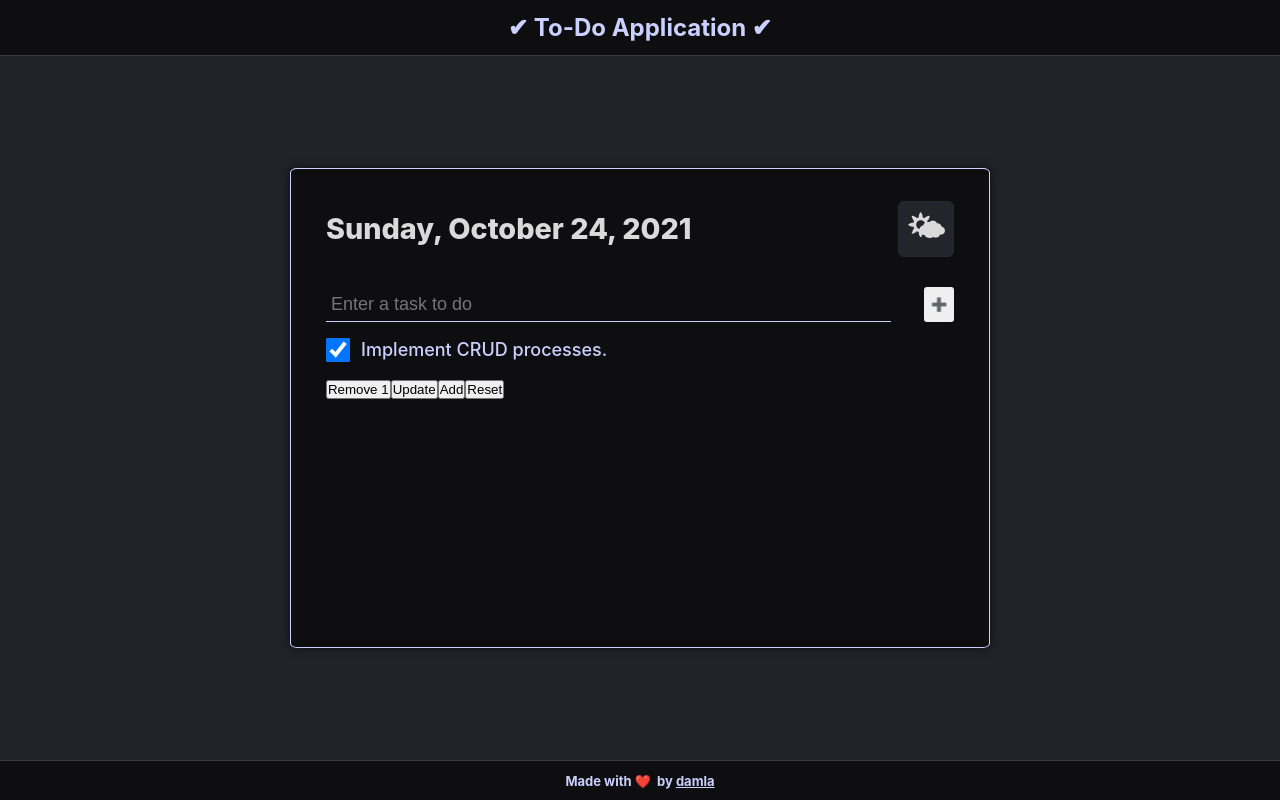
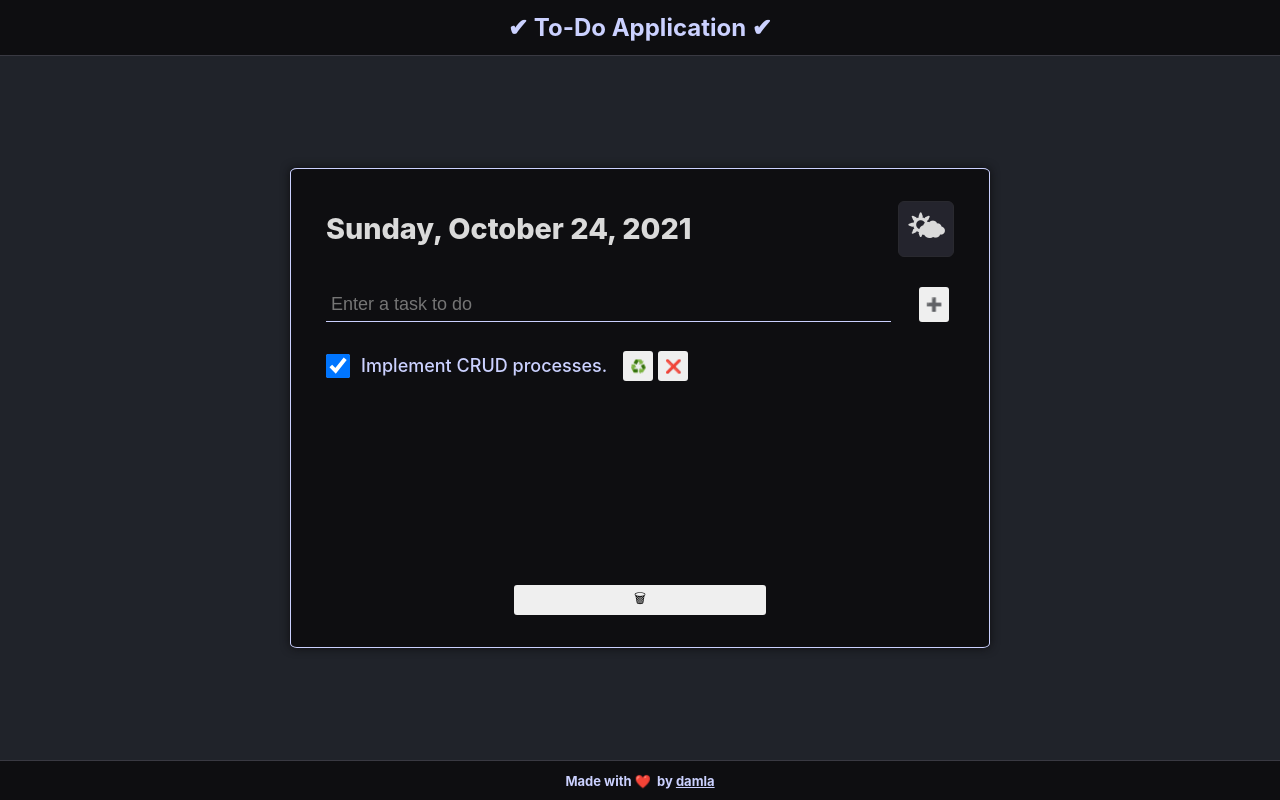
Before and after one commit to patika-hepsiburada-react-bootcamp/odev-5-damla, a React (Create React App) app: page / in a window 1280 px wide. Built offline with nearby package versions, Linux system fonts and the light colour scheme.

Commit message:
[#6, #9] feat: implement functionality of the components

```diff
--- /dev/null
+++ b/src/components/Button/index.tsx
@@ -0,0 +1,25 @@
+import { ReactElement } from "react";
+import styles from "./styles.module.scss";
+import classnames from "classnames";
+
+interface Props {
+  text: string;
+  type?: string;
+  onClick: any;
+}
+
+export default function Button({ text, onClick, type }: Props): ReactElement {
+  return (
+    <button
+      onClick={onClick}
+      className={classnames(
+        styles.container,
+        type === "remove" && styles.remove,
+        type === "removeAll" && styles.removeAll,
+        type === "update" && styles.update
+      )}
+    >
+      {text}
+    </button>
+  );
+}
--- /dev/null
+++ b/src/components/Button/styles.module.scss
@@ -0,0 +1,31 @@
+@use "../../global/variables.scss" as variables;
+
+.container {
+  outline: unset;
+  border: unset;
+  width: 30px;
+  height: 30px;
+  min-width: 30px;
+  min-height: 30px;
+  border-radius: 3px;
+
+  &:hover {
+    background-color: variables.$secondary-font-color;
+  }
+}
+
+.update {
+  margin-right: 5px;
+}
+
+.remove .update {
+  background-color: variables.$primary-bg-color;
+
+  @media only screen and (max-width: variables.$tablet-width) {
+    background-color: variables.$secondary-font-color;
+  }
+}
+
+.removeAll {
+  width: 40%;
+}
--- a/src/components/Container/index.tsx
+++ b/src/components/Container/index.tsx
@@ -1,13 +1,16 @@
 import { ReactElement, ReactNode } from "react";
 import { getCurrentDay } from "../../utils/helpers";
+import Button from "../Button";
 import Emoji from "../Emoji";
 import styles from "./styles.module.scss";
+import { useTodo } from "../../contexts/TodoContext";
 
 interface Props {
   children: ReactNode;
 }
 
 export default function Container({ children }: Props): ReactElement {
+  const { removeAll } = useTodo();
   return (
     <div className={styles.container}>
       <div className={styles.header}>
@@ -15,7 +18,9 @@ export default function Container({ children }: Props): ReactElement {
         <Emoji />
       </div>
       <div className={styles.body}>{children}</div>
-      <div></div>
+      <div className={styles.footer}>
+        <Button onClick={removeAll} text="🗑" type="removeAll" />
+      </div>
     </div>
   );
 }
--- a/src/components/Container/styles.module.scss
+++ b/src/components/Container/styles.module.scss
@@ -67,4 +67,12 @@
     height: 100%;
     width: 100%;
   }
+
+  .footer {
+    min-width: 90%;
+    display: flex;
+    align-items: center;
+    justify-content: center;
+    padding-bottom: 2rem;
+  }
 }
--- a/src/components/TodoList/index.tsx
+++ b/src/components/TodoList/index.tsx
@@ -6,8 +6,7 @@ import { nanoid } from "nanoid";
 
 export default function TodoList(): ReactElement {
   const [task, setTask] = useState("");
-  const { todoItems, addTodoItem, removeTodoItem, removeAll, updateTodoItem } =
-    useTodo();
+  const { todoItems, addTodoItem } = useTodo();
 
   const handleChange = (event: React.ChangeEvent<HTMLInputElement>) => {
     // TODO: check if it is empty
@@ -38,26 +37,12 @@ export default function TodoList(): ReactElement {
             onClick={handleSubmit}
           />
         </div>
-        {todoItems.map((item, i) => (
-          <TodoListItem key={i} item={item} />
-        ))}
+        <div className={styles.items}>
+          {todoItems.map((item, i) => (
+            <TodoListItem key={i} item={item} />
+          ))}
+        </div>
       </li>
-      <button onClick={() => removeTodoItem("1")}>Remove 1</button>
-      <button
-        onClick={() =>
-          updateTodoItem("1", { id: "1", value: "test task", done: true })
-        }
-      >
-        Update
-      </button>
-      <button
-        onClick={() =>
-          addTodoItem({ id: nanoid(), value: "test task", done: false })
-        }
-      >
-        Add
-      </button>
-      <button onClick={removeAll}>Reset</button>
     </>
   );
 }
--- a/src/components/TodoList/styles.module.scss
+++ b/src/components/TodoList/styles.module.scss
@@ -7,8 +7,11 @@
   .add {
     display: flex;
     justify-content: space-between;
+    padding-bottom: 1rem;
   }
+
   .field {
+    margin-right: 5px;
     outline: unset;
     border: unset;
     background-color: transparent;
@@ -26,16 +29,15 @@
     min-width: 30px;
     min-height: 100%;
     border-radius: 3px;
+    margin-right: 5px;
 
     &:hover {
       background-color: variables.$secondary-font-color;
     }
   }
 
-  @media only screen and (max-width: variables.$tablet-width) {
-    &:first-child {
-      padding-top: 1rem;
-      border-top: solid 1px variables.$secondary-font-color;
-    }
+  .items {
+    display: flex;
+    flex-direction: column-reverse;
   }
 }
--- a/src/components/TodoListItem/index.tsx
+++ b/src/components/TodoListItem/index.tsx
@@ -1,15 +1,34 @@
-import { ReactElement } from "react";
+import { ReactElement, useState } from "react";
 import styles from "./styles.module.scss";
 import { TodoItem } from "../../interfaces";
 import { useTodo } from "../../contexts/TodoContext";
 import classNames from "classnames";
+import Button from "../Button";
 
 interface Props {
   item: TodoItem;
 }
 
 export default function TodoListItem({ item }: Props): ReactElement {
-  const { updateTodoItem } = useTodo();
+  const [update, setUpdate] = useState(false);
+  const [task, setTask] = useState("");
+  const { updateTodoItem, removeTodoItem } = useTodo();
+
+  const handleChange = (event: React.ChangeEvent<HTMLInputElement>) => {
+    // TODO: check if it is empty
+    setTask(event.target.value);
+  };
+
+  const handleSubmit = () => {
+    updateTodoItem(item.id, {
+      id: item.id,
+      value: task,
+      done: item.done,
+    });
+
+    setTask("");
+    setUpdate(false);
+  };
 
   const onValueChange = (): void => {
     updateTodoItem(item.id, {
@@ -21,6 +40,29 @@ export default function TodoListItem({ item }: Props): ReactElement {
 
   return (
     <div className={styles.container}>
+      <div
+        className={styles.left}
+        style={{ marginRight: update ? "5px" : "1rem" }}
+      >
+        {update ? (
+          <div className={styles.update}>
+            <input
+              type="text"
+              id="input"
+              className={styles.field}
+              value={task}
+              placeholder="Update the task"
+              onChange={handleChange}
+            />
+            <input
+              className={styles.submit}
+              type="submit"
+              value="✏️"
+              onClick={handleSubmit}
+            />
+          </div>
+        ) : (
+          <>
             <input
               className={styles.cb}
               type="checkbox"
@@ -31,6 +73,14 @@ export default function TodoListItem({ item }: Props): ReactElement {
             <p className={classNames(item.done ? styles.done : styles.notDone)}>
               {item.value}
             </p>
+          </>
+        )}
+      </div>
+
+      {!update && (
+        <Button onClick={() => setUpdate(true)} text="♻️" type="update" />
+      )}
+      <Button onClick={() => removeTodoItem(item.id)} text="❌" type="remove" />
     </div>
   );
 }
--- a/src/components/TodoListItem/styles.module.scss
+++ b/src/components/TodoListItem/styles.module.scss
@@ -2,9 +2,46 @@
 
 .container {
   display: flex;
-  justify-content: flex-start;
   align-items: center;
   min-height: 7vh;
+
+  .left {
+    display: flex;
+    align-items: center;
+    justify-content: flex-start;
+
+    .update {
+      display: flex;
+      align-items: center;
+
+      .submit {
+        margin-left: 3px;
+        outline: unset;
+        border: unset;
+        width: 30px;
+        height: 30px;
+        min-width: 30px;
+        min-height: 30px;
+        border-radius: 3px;
+
+        &:hover {
+          background-color: variables.$secondary-font-color;
+        }
+      }
+    }
+  }
+
+  .field {
+    outline: unset;
+    border: unset;
+    background-color: transparent;
+    padding: 5px;
+    width: 90%;
+    font-size: 18px;
+    line-height: 24px;
+    color: variables.$secondary-font-color;
+    border-bottom: solid 1px variables.$secondary-font-color;
+  }
 
   .cb {
     width: 24px;
```
Lines whose indentation alone changed are shown as unchanged.
